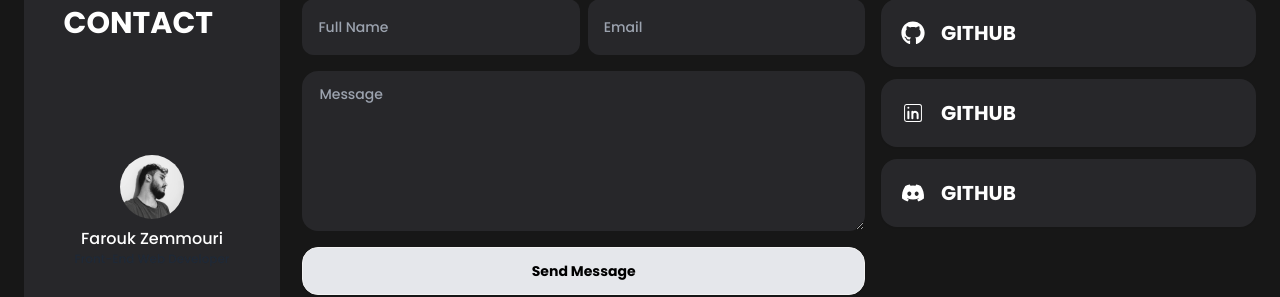
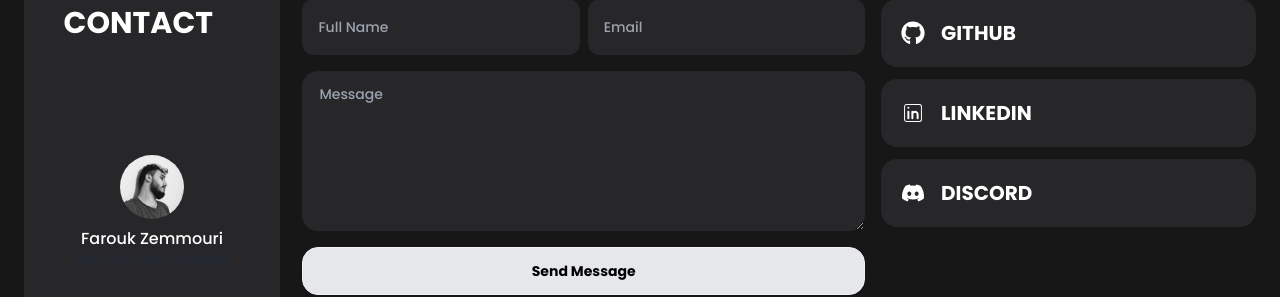
Before and after one commit to farouk26/my-portfolio, a Next.js app: page /contact in a window 1280 px wide. Shown: the part 437-734 px from the top of the page. Built offline with nearby package versions, Linux system fonts and the light colour scheme.

Commit message:
fix(socials urls): fix socials urls and names
fixed socials urls and names as they were the same as github

fix #15

```diff
--- a/src/components/Cards/SocialsCard.jsx
+++ b/src/components/Cards/SocialsCard.jsx
@@ -5,7 +5,10 @@ function SocialsCard({ Icon, socialName, Url }) {
   return (
     <div className="w-full min-h-fit">
       <div className="flex gap-4 items-center w-full shadow-sm bg-zinc-800 rounded-2xl p-5">
-        <a href={Url} className="hover:scale-110 cursor-pointer">
+        <a
+          href={Url}
+          className="hover:scale-125 transition duration-500 cursor-pointer"
+        >
           <span className="text-2xl text-white">{Icon}</span>
         </a>
         <p className="text-xl uppercase font-bold text-white w-full">
--- a/src/components/Cards/StackCard.jsx
+++ b/src/components/Cards/StackCard.jsx
@@ -4,7 +4,7 @@ function StackCard({ title, description, imageUrl }) {
   return (
     <div className="h-72 w-full p-6 bg-zinc-800 rounded-3xl hover:bg-zinc-700 transition duration-500 cursor-pointer">
       <div className="h-full w-full flex flex-col justify-between">
-        <figure className="w-16 h-24">
+        <figure className="w-16 h-16">
           <Image
             src={imageUrl}
             alt=""
--- a/src/components/Form/index.jsx
+++ b/src/components/Form/index.jsx
@@ -19,7 +19,7 @@ function ContactForm() {
         className="textarea rounded-2xl h-40 text-md bg-zinc-800"
         placeholder="Message"
       ></textarea>
-      <button className="btn bg-gray-200 text-black rounded-2xl">
+      <button className="btn bg-gray-200 text-black hover:bg-blue-500 hover:text-white rounded-2xl">
         Send Message
       </button>
     </div>
--- a/src/pages/contact/index.jsx
+++ b/src/pages/contact/index.jsx
@@ -38,13 +38,13 @@ function ContactPage() {
             />
             <SocialsCard
               Icon={<CiLinkedin />}
-              Url={"https://github.com/farouk26"}
-              socialName={"GitHub"}
+              Url={"https://www.linkedin.com/in/faroukisme/"}
+              socialName={"Linkedin"}
             />
             <SocialsCard
               Icon={<FaDiscord />}
-              Url={"https://github.com/farouk26"}
-              socialName={"GitHub"}
+              Url={"/contact"}
+              socialName={"Discord"}
             />
           </div>
         </div>
--- a/src/pages/projects/index.jsx
+++ b/src/pages/projects/index.jsx
@@ -6,7 +6,7 @@ function ProjectsPage() {
       <div className="flex flex-col w-full min-h-fit gap-2">
         {/* Header */}
         <div className="bg-zinc-800 h-80 w-full rounded-3xl p-8 shadow-sm">
-          <div className="flex flex-col h-full gap-3 w-1/2 justify-end">
+          <div className="flex flex-col h-full gap-3 lg:w-1/2 w-full justify-end">
             <h1 className="text-4xl uppercase font-bold text-white">
               Projects
             </h1>
```
